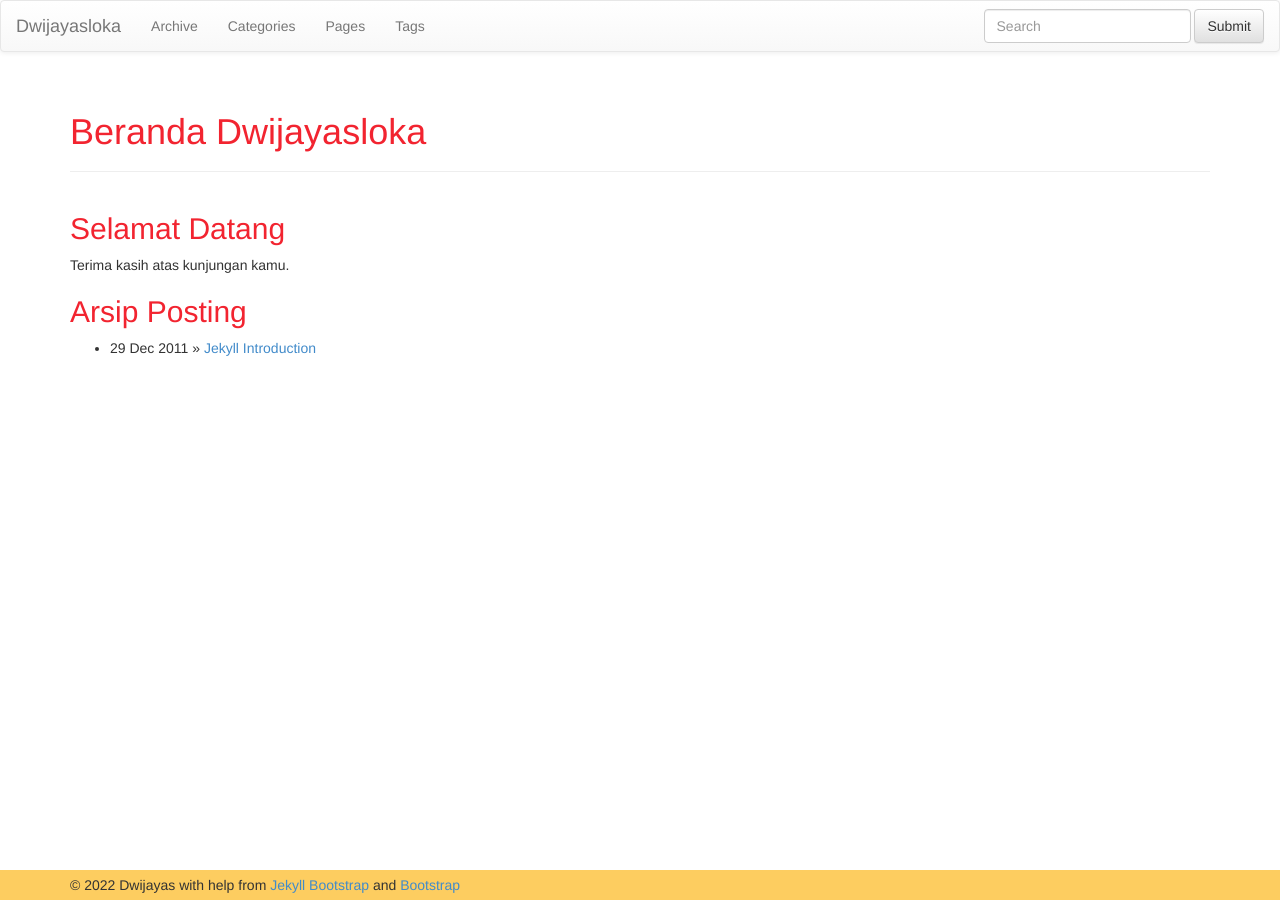
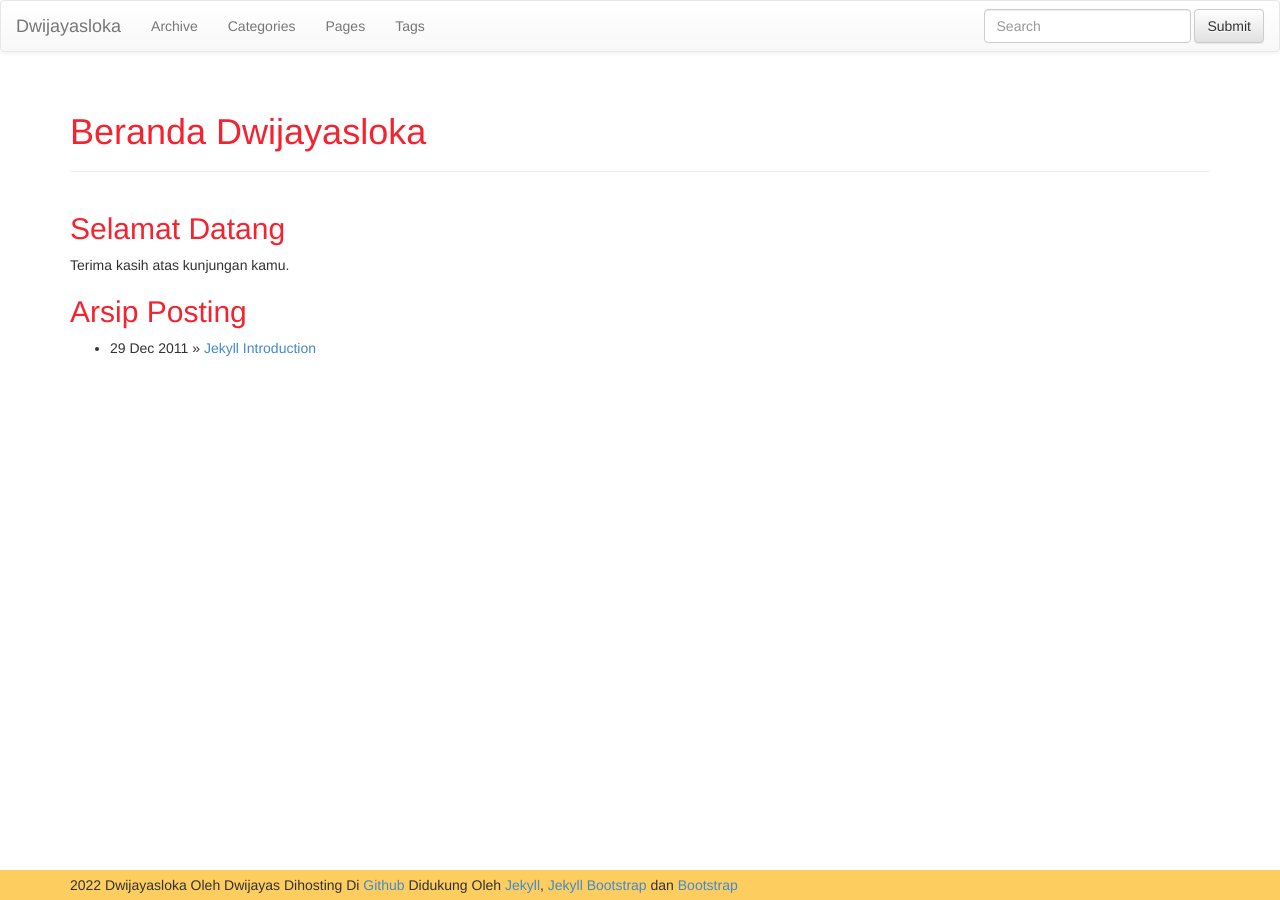
Before and after one commit to dwijayas/dwijayas.github.io, a Jekyll site: the page built from index.md, in a window 1280 px wide. Built offline with Jekyll 4.4.1, drawn with Linux system fonts in a browser that asks for light colours; nearby versions of some CDN libraries.

Commit message:
Update default.html

```diff
--- a/_includes/themes/bootstrap-3/default.html
+++ b/_includes/themes/bootstrap-3/default.html
@@ -35,6 +35,7 @@
       <link rel="apple-touch-icon" sizes="72x72" href="images/apple-touch-icon-72x72.png">
       <link rel="apple-touch-icon" sizes="114x114" href="images/apple-touch-icon-114x114.png">
     -->
+		<link href="favicon.ico" rel="icon" type="image/x-icon">
 
     <!-- atom & rss feed -->
     <link href="{{ BASE_PATH }}{{ site.JB.atom_path }}" type="application/atom+xml" rel="alternate" title="Sitewide ATOM Feed">
@@ -80,9 +81,7 @@
 
     <div id="footer">
       <div class="container">
-        <p>&copy; {{ site.time | date: '%Y' }} {{ site.author.name }}
-          with help from <a href="http://jekyllbootstrap.com" target="_blank" title="The Definitive Jekyll Blogging Framework">Jekyll Bootstrap</a>
-          and <a href="http://getbootstrap.com" target="_blank">Bootstrap</a>
+        <p>{{ site.time | date: '%Y' }} {{ site.title }} Oleh {{ site.author.name }} Dihosting Di <a href="https://github.com/" target="_blank">Github</a> Didukung Oleh <a href="https://jekyllrb.com/" target="_blank">Jekyll</a>, <a href="http://jekyllbootstrap.com" target="_blank" title="The Definitive Jekyll Blogging Framework">Jekyll Bootstrap</a> dan <a href="http://getbootstrap.com" target="_blank">Bootstrap</a>
         </p>
       </div>
     </div>
```
